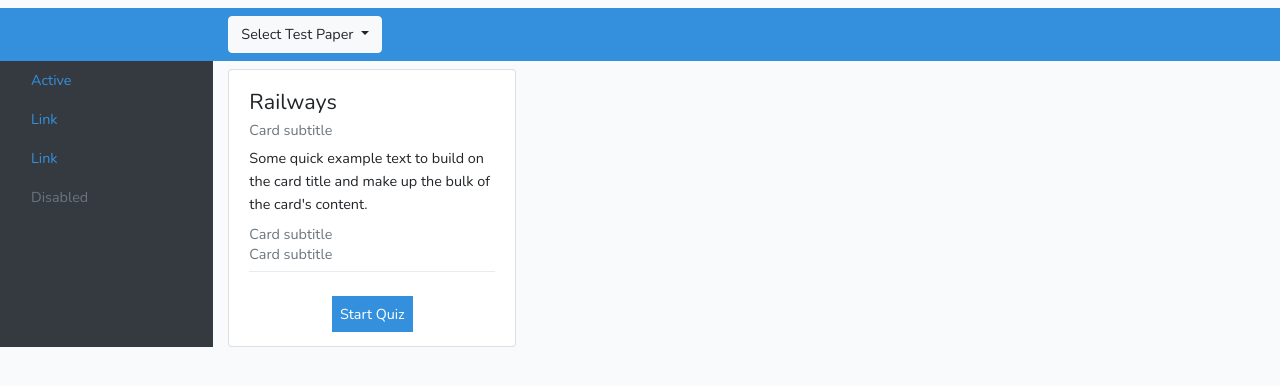
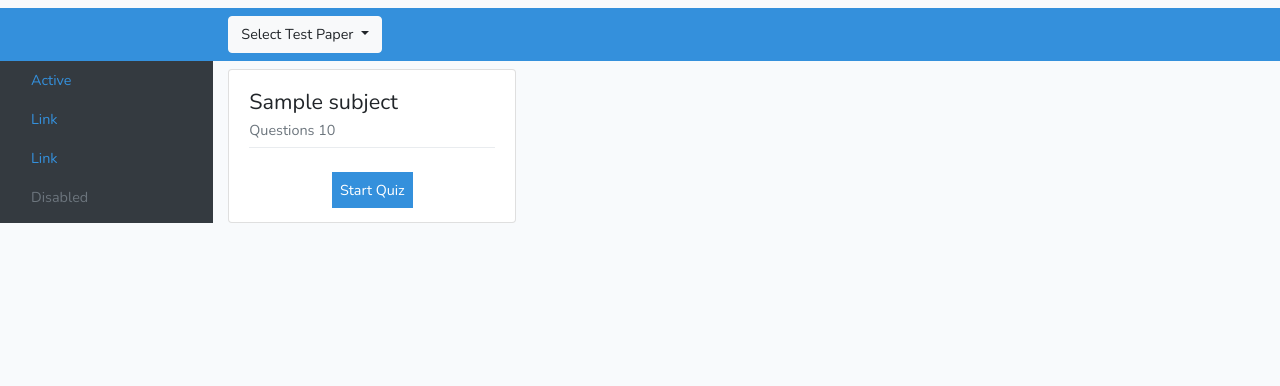
Before and after one commit to mantoshnishad/roboguru, a Laravel app: template resources/views/user/quiz/index.blade.php in a window 1280 px wide. Shown: the part 118-504 px from the top of the page. Run offline with Laravel 8, Linux system fonts and the light colour scheme; the template is opened without the code that fills it: most values are stand-ins (such as "Sample title", 1, 10 or a date in 2020); some libraries are stand-ins or nearby versions.

Commit message:
02/10/2019

```diff
--- a/resources/views/layouts/app.blade.php
+++ b/resources/views/layouts/app.blade.php
@@ -1,6 +1,7 @@
 <!DOCTYPE html>
 <html lang="{{ str_replace('_', '-', app()->getLocale()) }}">
 <head>
+    @yield('header')
     <meta charset="utf-8">
     <meta name="viewport" content="width=device-width, initial-scale=1">
 
@@ -22,7 +23,7 @@
 
 
 </head>
-<body>
+<body onload="timeout()">
     <div id="app">
         <nav class="navbar navbar-expand-md navbar-light bg-white shadow-sm">
             <div class="container">
@@ -45,7 +46,7 @@
                                     <a class="nav-link" href="{{asset('/notes')}}"><i class="fa fa-file-text pr-1" aria-hidden="true"></i>Notes</a>
                             </li>
                             <li class="nav-item">
-                                    <a class="nav-link" href="{{asset('/quiz')}}"><i class="fa fa-pencil-square-o pr-1" aria-hidden="true"></i>Test Service</a>
+                                    <a class="nav-link" href="{{asset('/quiz/1')}}"><i class="fa fa-pencil-square-o pr-1" aria-hidden="true"></i>Test Service</a>
                             </li>
                             <li class="nav-item">
                                     <a class="nav-link" href="#"><i class="fa fa-caret-square-o-right pr-1" aria-hidden="true"></i>Course Video</a>
--- a/resources/views/layouts/navbar.blade.php
+++ b/resources/views/layouts/navbar.blade.php
@@ -53,9 +53,9 @@
             </li>
 
           </ul>
-          <form class="form-inline my-2 my-lg-0">
+          <p class="form-inline my-2 my-lg-0" >
             <input class="form-control mr-sm-2" type="search" placeholder="Search" aria-label="Search">
             <button class="btn btn-outline-success my-2 my-sm-0" type="submit">Search</button>
-          </form>
+          </p>
         </div>
       </nav>
--- a/resources/views/public/welcome.blade.php
+++ b/resources/views/public/welcome.blade.php
@@ -318,7 +318,7 @@
                                             @else
                                                 <div class="carousel-item">
                                                     @endif
-                                                    <img style="height: 60%;"
+                                                    <img style="height: 100%;"
                                                          src="{{asset('public/storage/'.$c->image)}}"
                                                          class="d-block w-100" alt="...">
 
--- a/resources/views/user/quiz/answer.blade.php
+++ b/resources/views/user/quiz/answer.blade.php
@@ -23,6 +23,7 @@
                     @endforeach
 
                 </ul>
+                <a class="btn btn-primary mt-2" href="{{asset('/quiz/1')}}">Another Test</a>
             </div>
             <div class="col-4"></div>
         </div>
--- a/resources/views/user/quiz/index.blade.php
+++ b/resources/views/user/quiz/index.blade.php
@@ -12,19 +12,19 @@
                         Select Test Paper
                     </button>
                     <div class="dropdown-menu">
-                        <a class="dropdown-item" href="#">SSC</a>
+                        <a class="dropdown-item" href="{{asset('/quiz/1')}}">SSC</a>
                         <div class="dropdown-divider"></div>
-                        <a class="dropdown-item" href="#">Railways</a>
+                        <a class="dropdown-item" href="{{asset('/quiz/2')}}">Railways</a>
                         <div class="dropdown-divider"></div>
-                        <a class="dropdown-item" href="#">Banking</a>
+                        <a class="dropdown-item" href="{{asset('/quiz/3')}}">Banking</a>
                         <div class="dropdown-divider"></div>
-                        <a class="dropdown-item" href="#">Others</a>
+                        <a class="dropdown-item" href="{{asset('/quiz/4')}}">Others</a>
                     </div>
                 </div>
             </div>
         </div> {{-- Row 1 Div End   --}}
         <div class="row">
-            <div class="col-2 col-s-4 bg-dark">
+            <div class="col-2 col-lg-2 bg-dark">
                 <nav class="nav flex-column">
                     <a class="nav-link active" href="#">Active</a>
                     <a class="nav-link" href="#">Link</a>
@@ -32,21 +32,44 @@
                     <a class="nav-link disabled" href="#">Disabled</a>
                 </nav>
             </div>
-            <div class="col-10 mt-2">
-                <div class="card" style="width: 18rem;">
-                    <div class="card-body">
-                        <h4 class="card-title">Railways</h4>
-                        <h6 class="card-subtitle mb-2 text-muted">Card subtitle</h6>
-                        <p class="card-text">Some quick example text to build on the card title and make up the bulk of the card's content.</p>
-                        <h6 class="card-subtitle mb-2 text-muted">Card subtitle</h6>
-                        <h6 class="card-subtitle mb-2 text-muted">Card subtitle</h6>
-                        <div class="dropdown-divider"></div><br>
-                        <center>
-                        <a href="{{asset('quiz/quiz')}}" class="card-link btn-primary p-2">Start Quiz</a>
-                        </center>
+
+            <div class="col-lg-10 mt-2">
+                <div class="row">
+                    @php
+                       $c=1;
+                    @endphp
+                    @foreach($papers as $s)
+                    @if($c==1)
+                    <div class="col-lg-4">
+                    <div class="card" style="width: 18rem;">
+                        <div class="card-body">
+                        <h4 class="card-title">{{$subject->name}}</h4>
+                        <h6 class="card-subtitle mb-2 text-muted">Questions 10</h6>
+
+                            <div class="dropdown-divider"></div><br>
+                            <center>
+                                <a href="{{asset('quiz/quiz/'.$s->subjectType)}}" class="card-link btn-primary p-2">Start Quiz</a>
+                            </center>
+                        </div>
                     </div>
+                    </div>
+                    @endif
+
+                    @php
+                       $c++;
+                       @endphp
+                       @if($c==10)
+                       @php($c=1)
+
+                           @endif
+
+
+                    @endforeach
+
                 </div>
+
             </div>
         </div> {{-- Row 2 Div End   --}}
+
     </div>  {{-- Container Div End   --}}
     @endsection
--- a/routes/web.php
+++ b/routes/web.php
@@ -17,8 +17,8 @@ Route::get('note/{id}','NoteController@show');
 Route::get('notes/{id}','NoteController@note');
 Route::get('project/{id}','ProjectController@project');
 Route::group(['prefix' => 'quiz'], function () {
-    Route::get('/','QuizController@index');
-    Route::get('/quiz','QuizController@quiz');
+    Route::get('/{id}','QuizController@index');
+    Route::get('/quiz/{id}','QuizController@quiz');
     Route::post('/answer','QuizController@answer');
 
 
```
Also changed, not shown: app/Course.php (added, +10 -0 lines), app/Http/Controllers/QuizController.php (+26 -13 lines), resources/views/user/quiz/quiz.blade.php (+35 -8 lines), database/migrations/2019_09_26_160654_add_paper_type_to_papers_table.php (deleted).
